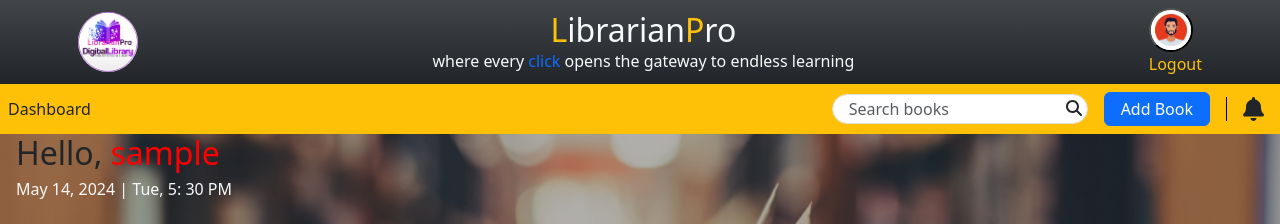
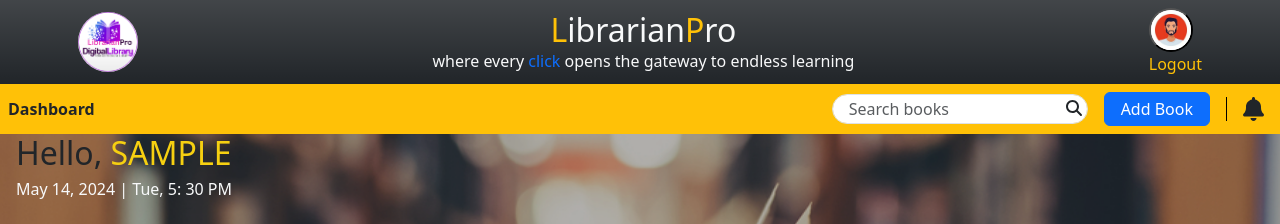
Before and after one commit to jijopattasseriyil/libraryManagement-frntend, a React (Vite) app: page /admin in a window 1280 px wide. Shown: the top 224 px of the page. Built offline with nearby package versions, Linux system fonts and the light colour scheme; no server answers; sample sign-in values are in the browser's storage.

Commit message:
added few changes

```diff
--- a/src/components/Admin/AddBookModal.jsx
+++ b/src/components/Admin/AddBookModal.jsx
@@ -1,6 +1,7 @@
 import { forwardRef, useState } from "react";
 import { addBookApi } from "../../services/AllApis";
 import { Dropdown } from "react-bootstrap";
+import { ToastContainer, toast } from "react-toastify";
 
 const AddBookModal = forwardRef(function AddBookModal(
   { hideAddBookModal, handleAddNewBook },
@@ -25,7 +26,7 @@ const AddBookModal = forwardRef(function AddBookModal(
       console.log(response.data,"To Trigger data update");
       handleAddNewBook(response.data);
       if (response.status >= 200 && response.status < 300) {
-        alert("Book details uploaded successfully");
+        toast.success("Book details uploaded successfully");
         setBookDetails({
           title: "",
           author: "",
@@ -141,6 +142,8 @@ const AddBookModal = forwardRef(function AddBookModal(
           </button>
         </div>
       </div>
+      <ToastContainer theme='colored' position="top-center"  autoClose={2000}/>
+
     </dialog>
   );
 });
--- a/src/components/Admin/AdminDashBoard.jsx
+++ b/src/components/Admin/AdminDashBoard.jsx
@@ -58,7 +58,7 @@ function AdminDashBoard({ getAllBooks, deleteData, isLoading,searchResults,showF
   return (
     <>
       <div className="ms-3">
-        <LoggedInUserInfoTimeComponent userName={getUserName} />
+        <LoggedInUserInfoTimeComponent userName={getUserName.toUpperCase()} />
 
         <div className="row mb-5 mt-5">
           <div className="col-md-7 ms-3">
--- a/src/components/Admin/AdminDashBoard.module.css
+++ b/src/components/Admin/AdminDashBoard.module.css
@@ -1,5 +1,5 @@
 .admindashspan{
-    color: red;
+    color: rgb(246, 208, 17);
 }
 
 table td{
--- a/src/components/Admin/AdminNavBar.jsx
+++ b/src/components/Admin/AdminNavBar.jsx
@@ -59,7 +59,7 @@ console.log(inputSearch);
     <>
       <div className="d-flex justify-content-between align-items-center bg-warning py-2">
         <div>
-          <p className="px-2 my-auto">Dashboard</p>
+          <p className="px-2 my-auto fw-bold">Dashboard</p>
         </div>
         <div className={AdminNavrBarStyle.leftsection}>
           <div className={AdminNavrBarStyle.searchSection}>
```
